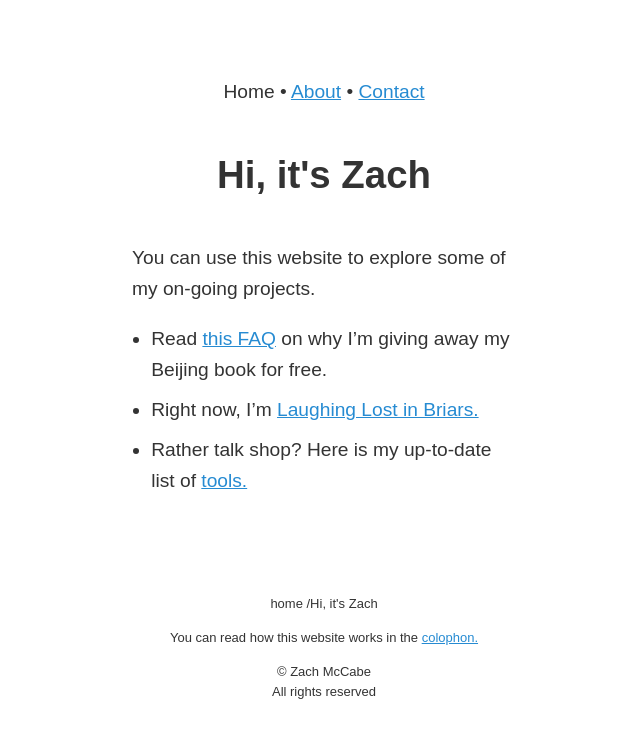
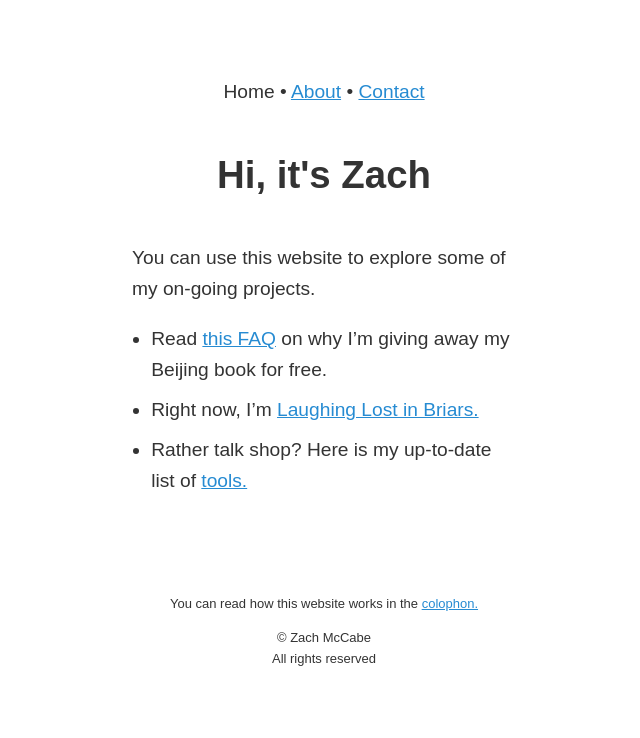
Before and after one commit to zachmccabe/zachmccabe.github.io, a Jekyll site: the page built from index.md, in a window 1280 px wide. Shown: the top 738 px of the page, without its empty margins (316-956 px from the left). Built offline with Jekyll 4.4.1, drawn with Linux system fonts in a browser that asks for light colours.

Commit message:
Update footer.html

```diff
--- a/_includes/footer.html
+++ b/_includes/footer.html
@@ -1,3 +1,3 @@
-<p>{% include emoji_collection_switch.html %} {% include breadcrumbs.html %}</p>
+<p>{% if page.collection %}{% include emoji_collection_switch.html %}&nbsp;&nbsp;{% include breadcrumbs.html %}{% endif %}</p>
 <p>{% if page.url == '/colophon.html' %}👾{% else %}You can read how this website works in the <a href="https://www.zachmccabe.com/colophon.html">colophon.</a>{% endif %}</p>
 <p>&copy; Zach McCabe<br />All rights reserved</p>
```
